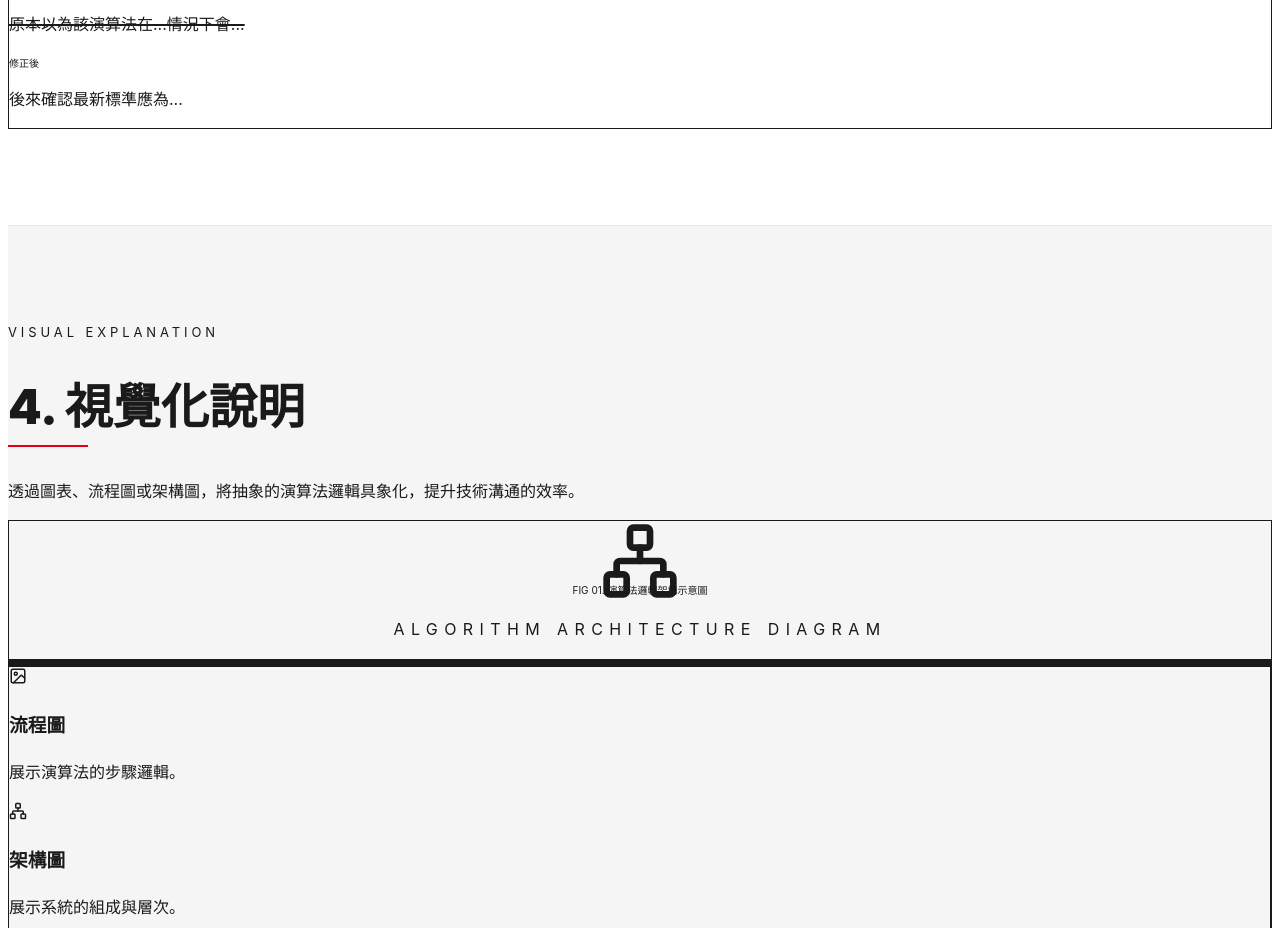
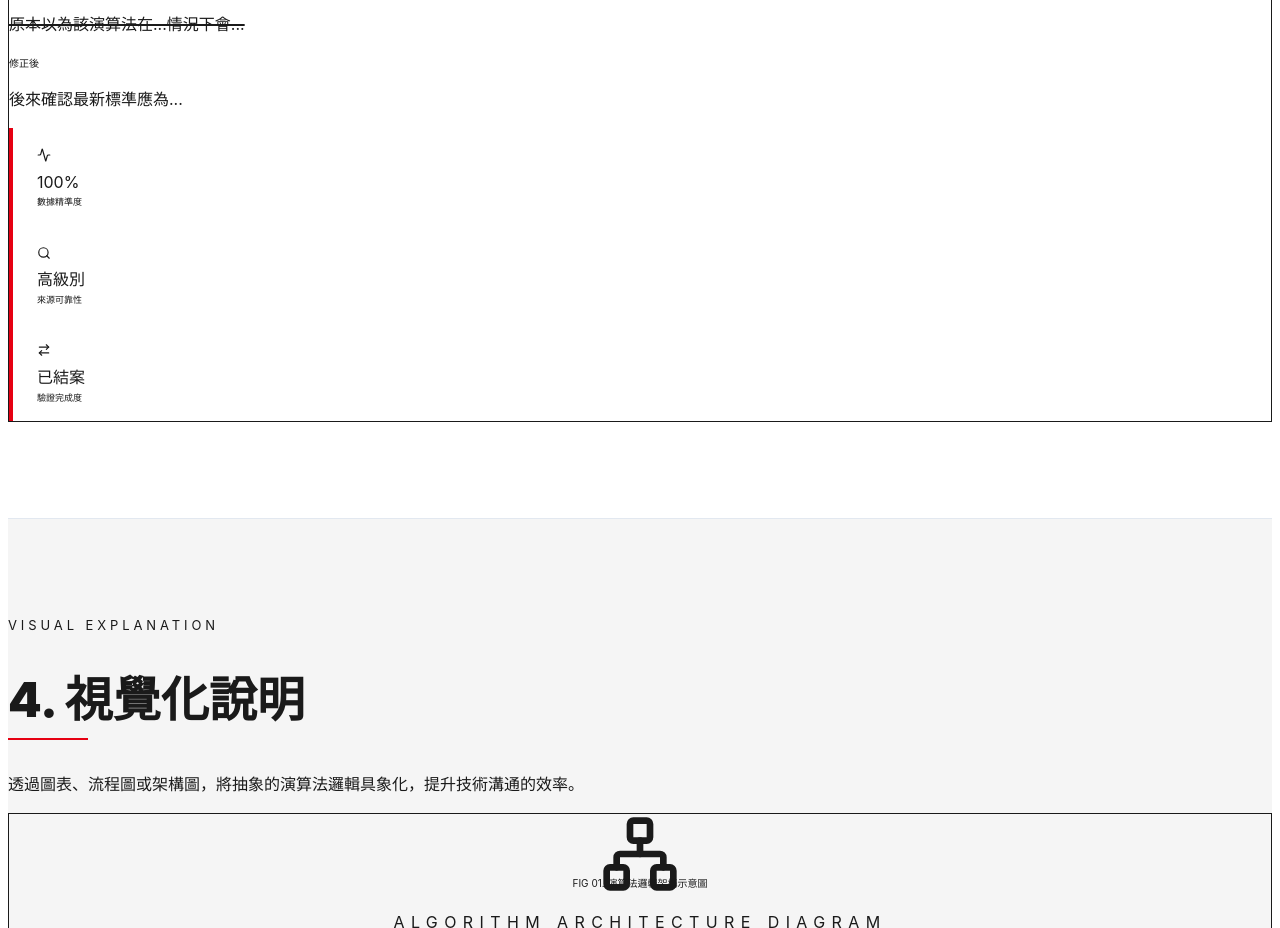
Before and after one commit to 111316031/RLHF-FINAL, a React (Vite) app: page / in a window 1280 px wide. Shown: the part 3040-3968 px from the top of the page. Built offline with nearby package versions, Linux system fonts and the light colour scheme.

Commit message:
Final: Content realignment with Hon Hai visual style

```diff
--- a/src/components/AlgorithmIntro.tsx
+++ b/src/components/AlgorithmIntro.tsx
@@ -1,4 +1,4 @@
-import { ShieldCheck, Cpu, PlayCircle, Globe } from 'lucide-react';
+import { PlayCircle, Globe } from 'lucide-react';
 import Section from './Section';
 
 const AlgorithmIntro = () => {
--- a/src/components/ApplicationCase.tsx
+++ b/src/components/ApplicationCase.tsx
@@ -1,4 +1,4 @@
-import { Zap, Target, ArrowRight } from 'lucide-react';
+import { Zap } from 'lucide-react';
 import Section from './Section';
 
 const ApplicationCase = () => {
--- a/src/components/VerificationCorrection.tsx
+++ b/src/components/VerificationCorrection.tsx
@@ -1,4 +1,4 @@
-import { CheckCircle2, Search, ArrowRightLeft } from 'lucide-react';
+import { Search, ArrowRightLeft, Activity } from 'lucide-react';
 import Section from './Section';
 
 const VerificationCorrection = () => {
@@ -47,6 +47,20 @@ const VerificationCorrection = () => {
            </div>
         </div>
       </div>
+
+      <div className="mt-12 grid grid-cols-1 md:grid-cols-3 gap-6">
+          {[
+             { label: '數據精準度', val: '100%', icon: <Activity size={14} /> },
+             { label: '來源可靠性', val: '高級別', icon: <Search size={14} /> },
+             { label: '驗證完成度', val: '已結案', icon: <ArrowRightLeft size={14} /> }
+          ].map((item, i) => (
+             <div key={i} className="hh-stat-card">
+                <div className="text-[--honhai-red] mb-2">{item.icon}</div>
+                <div className="text-2xl font-black text-slate-900">{item.val}</div>
+                <div className="text-[9px] font-black text-slate-400 uppercase tracking-widest mt-1">{item.label}</div>
+             </div>
+          ))}
+      </div>
     </Section>
   );
 };
```
